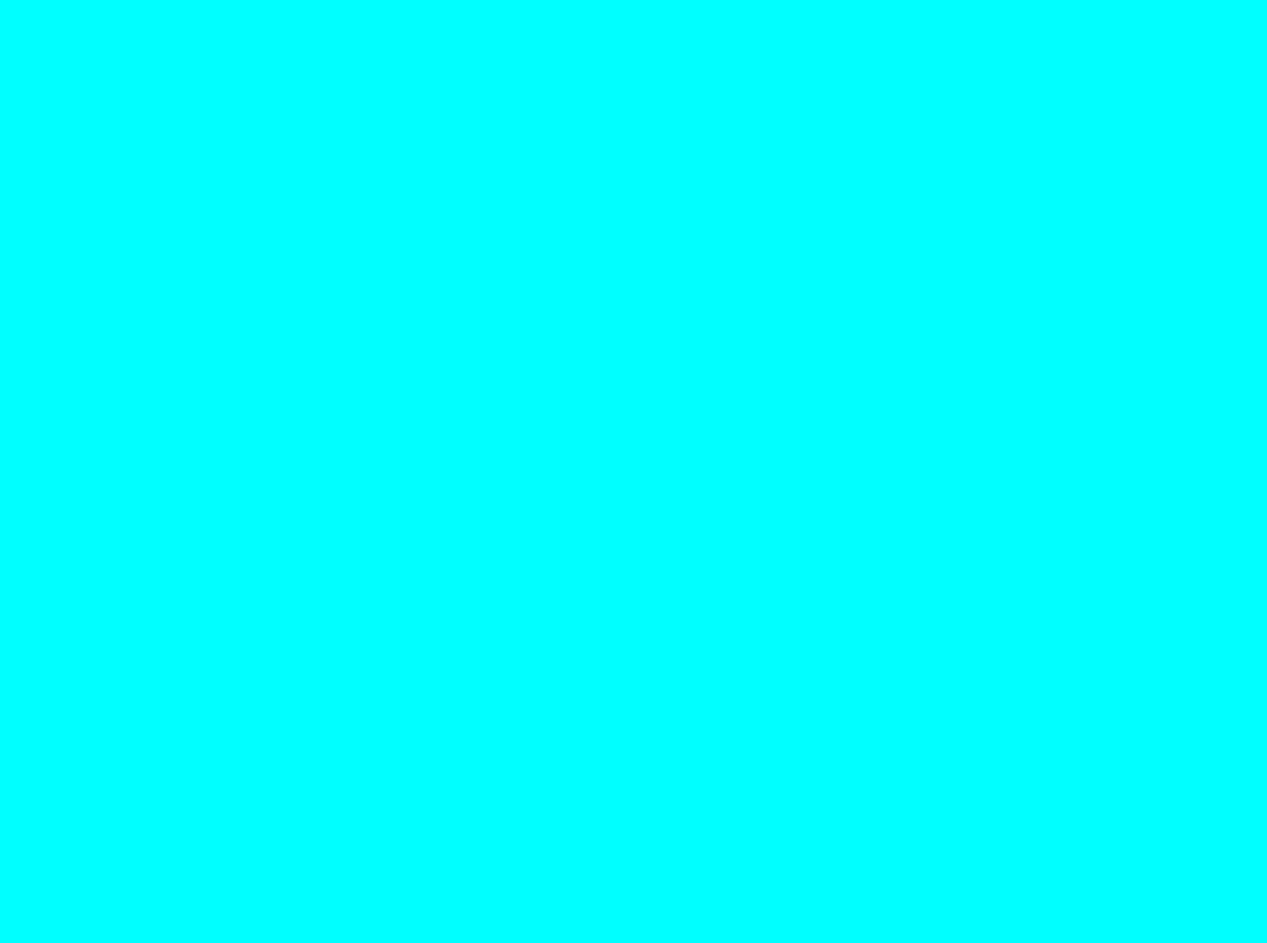
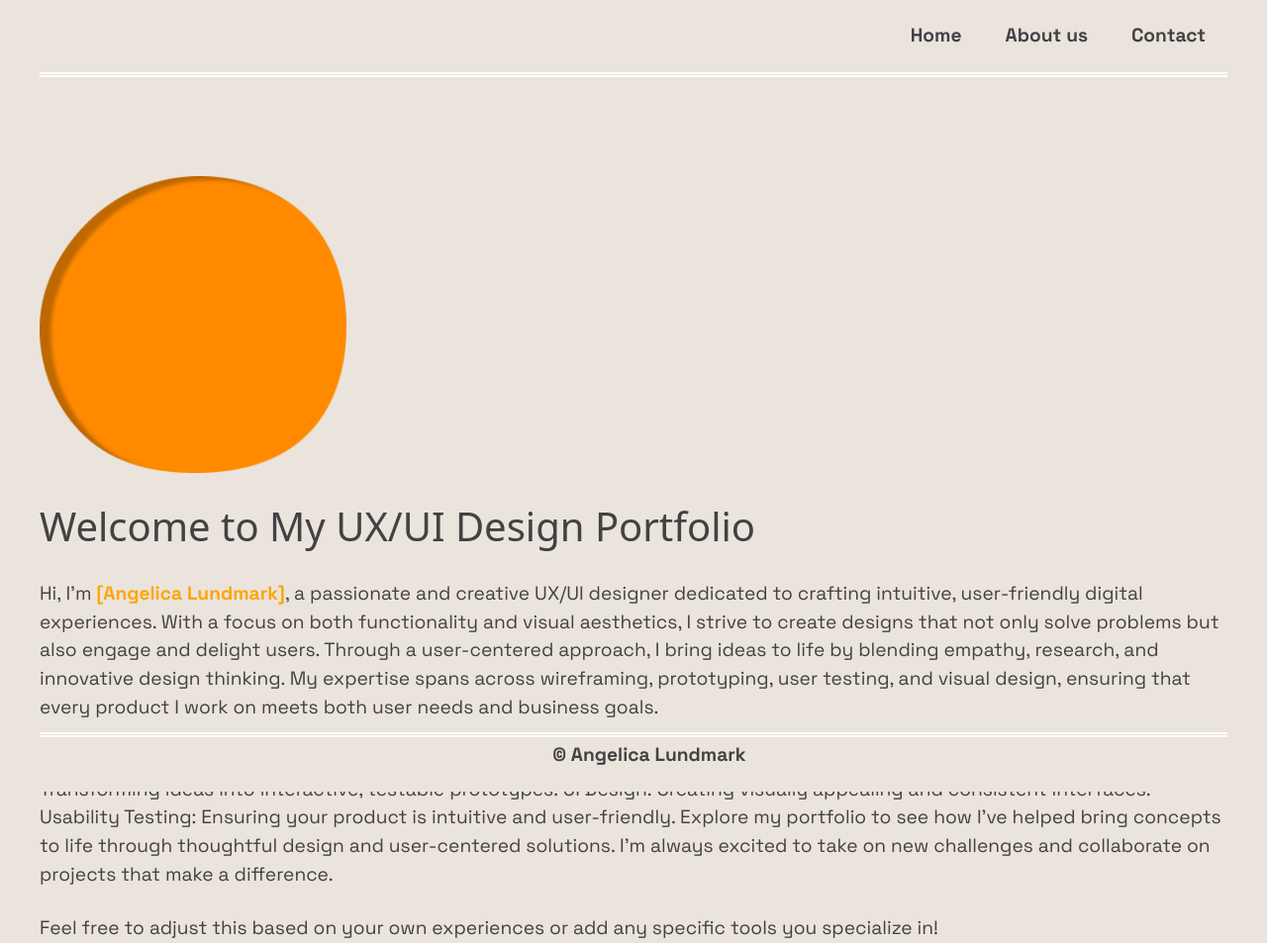
Before and after one commit to AngeLund/js2_fe23_exercise1_angelica_lundmark, a plain HTML site: page index.html in a window 1280 px wide. Shown: the whole page at 99% size. Before the commit the page ends 800 px from the top, so only its background shows below. Drawn offline with nearby package versions, Linux system fonts and the light colour scheme.

Commit message:
style/javascript/html

```diff
--- a/home.html
+++ b/home.html
@@ -0,0 +1,24 @@
+<div class="my-pic-div">
+   <img src="pic.png" alt="pic of me"  >
+</div>
+
+<div class="home-content">
+<h1>Welcome to My UX/UI Design Portfolio</h1>
+<p>
+Hi, I’m <span>[Angelica Lundmark]</span>, a passionate and creative UX/UI designer dedicated to crafting intuitive, user-friendly digital experiences. With a focus on both functionality and visual aesthetics, I strive to create designs that not only solve problems but also engage and delight users.
+
+Through a user-centered approach, I bring ideas to life by blending empathy, research, and innovative design thinking. My expertise spans across wireframing, prototyping, user testing, and visual design, ensuring that every product I work on meets both user needs and business goals.
+</p>
+<p>
+What I Offer:
+User Research & Analysis: Understanding your users to inform design decisions.
+Wireframing & Prototyping: Transforming ideas into interactive, testable prototypes.
+UI Design: Creating visually appealing and consistent interfaces.
+Usability Testing: Ensuring your product is intuitive and user-friendly.
+Explore my portfolio to see how I’ve helped bring concepts to life through thoughtful design and user-centered solutions. I’m always excited to take on new challenges and collaborate on projects that make a difference.
+</p>
+
+<p>
+    Feel free to adjust this based on your own experiences or add any specific tools you specialize in!
+</p>
+</div>
--- a/index.html
+++ b/index.html
@@ -7,8 +7,30 @@
     <script src="script.js" defer></script>
     <link rel="stylesheet" href="style.css">
     <link href="https://cdn.jsdelivr.net/npm/bootstrap@5.0.2/dist/css/bootstrap.min.css" rel="stylesheet" integrity="sha384-EVSTQN3/azprG1Anm3QDgpJLIm9Nao0Yz1ztcQTwFspd3yD65VohhpuuCOmLASjC" crossorigin="anonymous">
+    <link rel="preconnect" href="https://fonts.googleapis.com">
+    <link rel="stylesheet" href="style.css">
+<link rel="preconnect" href="https://fonts.gstatic.com" crossorigin>
+<link href="https://fonts.googleapis.com/css2?family=Space+Grotesk:wght@300..700&display=swap" rel="stylesheet">
 </head>
 <body>
+ <header>
+    <nav>
+        <ul id="nav-ul">
+            <li id="contact">Contact</li>
+            <li id="about">About us</li>
+            <li id="home">Home</li>
+        </ul>
+    </nav>
+ </header>
+ <main>
+    <div id="content">
 
+    </div>
+ </main>
+ <footer>
+    <ul id="footer-ul">
+        <li>© Angelica Lundmark</li>
+    </ul>
+ </footer>
 </body>
 </html>
--- a/script.js
+++ b/script.js
@@ -0,0 +1,54 @@
+function getPage (page) {
+        var xhttp = new XMLHttpRequest();
+        xhttp.onreadystatechange = function() {
+          if (this.readyState == 4 && this.status == 200) {
+            document.getElementById("content").innerHTML =
+            this.responseText;
+          }
+        };
+        xhttp.open("GET", page, true);
+        xhttp.send();
+
+}
+
+
+
+    let button = document.querySelector('#home')
+    let button2 = document.querySelector('#about')
+    let button3 = document.querySelector('#contact')
+
+    button.addEventListener('click', (e) => {
+        e.preventDefault
+        history.pushState({ page: 1 }, 'home', './home.html')
+        getPage("./home.html")
+    })
+
+    button2.addEventListener('click', (e) => {
+        e.preventDefault
+        history.pushState({ page: 1 }, 'about', './about.html')
+        getPage("./about.html")
+    })
+    button3.addEventListener('click', (e) => {
+        e.preventDefault
+        history.pushState({ page: 1 }, 'contact', './contact.html')
+        getPage("./contact.html")
+    })
+
+
+
+    window.addEventListener('popstate', (event) => {
+
+        switch (event.state.page) {
+            case 1:
+                fetchHtml('home')
+                break
+            case 2:
+                fetchHtml('contact')
+                break
+            default:
+                fetchHtml('home')
+        }
+    })
+
+
+getPage("./home.html")
--- a/style.css
+++ b/style.css
@@ -1,3 +1,105 @@
 html {
-    background-color: aqua;
+    background-color:#EAE4DD;
+    margin: auto;
 }
+
+nav {
+    background-color:
+    #EAE4DD;
+}
+
+body {
+    background-color:#EAE4DD;
+    max-width: 1200px;
+    position: relative;
+    height: 100vh;
+    background-color: #EAE4DD;
+    margin: auto;
+}
+
+#nav-ul{
+    list-style-type: none;
+    overflow: hidden;
+    font-family: "Space Grotesk", sans-serif;
+    font-weight: bold;
+    font-size: 1.2rem;
+    margin: 0;
+    color: #424242;
+    border-bottom: thick double #ffffff;
+    background-color: #EAE4DD;
+  }
+
+#nav-ul li {
+    float: right;
+    padding: 22px;
+
+
+  }
+
+  footer {
+    border-top: thick double #ffffff;
+    position:absolute;
+    bottom:0;
+    width: 100%;
+    height:60px;
+    background:#EAE4DD;
+  }
+
+#footer-ul {
+    list-style-type: none;
+    overflow: hidden;
+    font-family: "Space Grotesk", sans-serif;
+    font-weight: bold;
+    font-size: 1.2rem;
+    color: #424242;
+}
+
+#footer-ul li {
+   text-align: center;
+   padding: 4px;
+}
+
+.my-pic-div {
+    width: 310px;
+    height: 300px;
+    background:#EAE4DD;
+    margin-top: 100px;
+}
+
+.my-pic-div img {
+    width: 100%;
+    height: 100%;
+}
+
+.home-content {
+    background:#EAE4DD;
+}
+
+#content {
+    background-color: #EAE4DD;
+}
+
+h1 {
+    margin-top: 30px;
+    color: #424242;
+    margin-bottom: 30px;
+}
+
+p {
+    margin-top: 25px;
+    row-gap: 2ch;
+    font-size: 1.2rem;
+    font-family: "Space Grotesk", sans-serif;
+    font-weight: normal;
+    font-size: 1.2rem;
+    color: #424242;
+}
+
+span {
+    color: orange;
+    font-weight: bold;
+}
+
+.about-content {
+    margin-top: 50px;
+}
```
Also changed, not shown: about.html (added, +15 -0 lines), contact.html (+8 -0 lines), pic.png (added), pic2.png (added).
